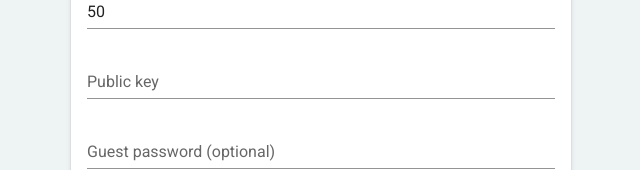
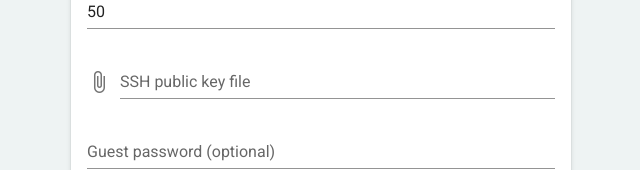
Before and after one commit to ComputeCanada/mc-hub, a Vue app in the folder frontend/: page / in a window 1280 px wide. Shown: the part 1066-1236 px from the top of the page, without its empty margins (319-959 px from the left). Built offline with nearby package versions, Linux system fonts and the light colour scheme; no server answers.

Commit message:
Changed public key text input to file input

```diff
--- a/frontend/src/components/ClusterEditor.vue
+++ b/frontend/src/components/ClusterEditor.vue
@@ -86,10 +86,12 @@
                 type="number"
                 label="Storage scratch size (GiB)"
               />
-
-              <v-text-field v-model="magicCastle.public_keys[0]"
-                            @change="publicKeysUpdated"
-                            label="Public key"/>
+              <!-- v-model="magicCastle.public_keys[0]" -->
+              <v-file-input
+                ref="a"
+                @change="publicKeysUpdated"
+                label="SSH public key file"
+              />
 
               <v-text-field v-model="magicCastle.guest_passwd" label="Guest password (optional)"/>
 
@@ -264,11 +266,16 @@
           this.magicCastle.os_floating_ips = []
         }
       },
-      publicKeysUpdated() {
-        // When the public key text field is empty, we need to empty the public key array
-        if (this.magicCastle.public_keys[0] === '') {
+      publicKeysUpdated(file) {
+        const reader = new FileReader()
+        reader.addEventListener('load', event => {
+          const publicKey = event.target.result
+          this.magicCastle.public_keys = [publicKey]
+        })
+        if (typeof file === 'object')
+          reader.readAsText(file)
+        else
           this.magicCastle.public_keys = []
-        }
       },
       showSuccess() {
         this.successDialog = true
```
